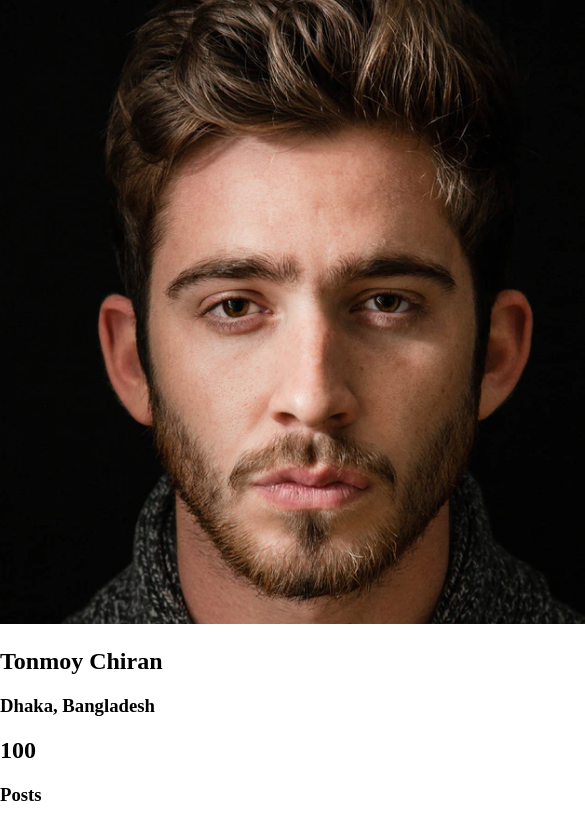
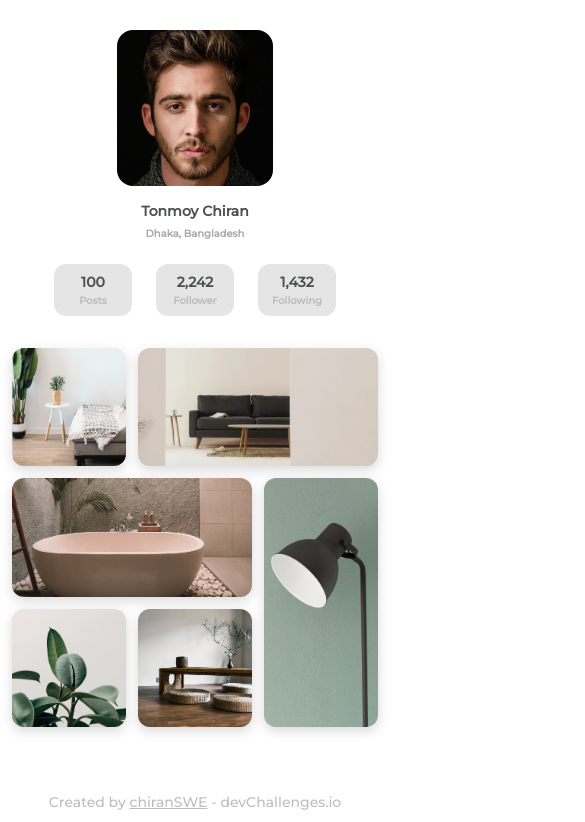
Before and after one commit to TheChiran/my-gallery-dev-challenges, a plain HTML site: page index.html in a window 390 px wide. Shown: the top 822 px of the page, 585 px wide, since content can reach past the window. Drawn offline with Linux system fonts and the light colour scheme.

Commit message:
[Task-> 1. Worked on gallery grid design 2. Added required readme]

```diff
--- a/assets/styles/responsive/responsive.css
+++ b/assets/styles/responsive/responsive.css
@@ -0,0 +1,46 @@
+@media (max-width: 992px){
+    .container{
+        padding: 30px 120px 18px 120px !important;
+        row-gap: 32px !important;
+    }
+
+    footer{
+        margin-top: 35px !important;
+    }
+}
+
+@media (max-width: 769px){
+    .container{
+        padding-left: 12px !important;
+        padding-right: 12px !important;
+    }
+
+    .gallery{
+        gap: 12px !important;
+    }
+
+    .info{
+        width: 78px !important;
+        height: 52px !important;
+    }
+
+    .info h2{
+        font-size: 12px !important;
+        line-height: 15px !important;
+    }
+
+    .info h3{
+        font-size: 12px !important;
+        line-height: 15px !important;
+    }
+
+    .user-info h2{
+        font-size: 14px !important;
+        line-height: 18px !important;
+    }
+
+    .user-info h3{
+        font-size: 10px !important;
+        line-height: 12px !important;
+    }
+}
--- a/assets/styles/styles.css
+++ b/assets/styles/styles.css
@@ -7,3 +7,151 @@ body {
     margin: 0;
     padding: 0;
 }
+
+.container{
+    display: grid;
+    grid-template-columns: repeat(12,1fr);
+    padding: 60px 240px 24px 240px;
+    row-gap: 64px;
+}
+
+.user-info{
+    grid-column: 1 / -1;
+    display: flex;
+    align-items: center;
+    justify-content: center;
+    flex-direction: column;
+}
+
+.user-info h2{
+    font-family: var(--font-family);
+    font-size: 24px;
+    line-height: 30px;
+    color: #4E5150;
+    font-style: normal;
+    margin: 16px 0 0 0;
+    padding: 0;
+}
+
+.user-info h3{
+    font-family: var(--font-family);
+    font-size: 14px;
+    line-height: 18px;
+    color: #A9A9A9;
+    font-style: normal;
+    text-align: center;
+    margin: 8px 0 24px 0;
+    padding: 0;
+}
+
+.user-avatar{
+    display: flex;
+    flex-direction: column;
+    align-items: center;
+}
+
+.user-avatar img{
+    width: 156px;
+    height: 156px;
+    border-radius: 16px;
+}
+
+.general-info{
+    display: flex;
+    column-gap: 24px;
+}
+
+.general-info .info{
+    background: #E5E5E5;
+    width: 100px;
+    height: 68px;
+    display: flex;
+    align-items: center;
+    justify-content: center;
+    border-radius: 12px;
+    flex-direction: column;
+    row-gap: 4px;
+}
+
+.general-info .info h2,.general-info .info h3{
+    margin: 0;
+    padding: 0;
+    font-family: var(--font-family);
+}
+.general-info .info h2{
+    font-size: 18px;
+    line-height: 22px;
+    text-align: center;
+    color: #4E5150;
+}
+
+.general-info .info h3{
+    font-size: 14px;
+    line-height: 18px;
+    text-align: center;
+    color: #BDBDBD;
+}
+
+.gallery{
+    display: grid;
+    grid-template-columns: repeat(12,1fr);
+    grid-template-rows: 1fr 1fr 1fr;
+    gap: 32px;
+    grid-column: 1 / -1;
+}
+
+.gallery-item{
+    height: auto;
+    width: 100%;
+}
+
+.gallery-item img{
+    border-radius: 12px;
+    width: 100%;
+    height: 100%;
+    filter: drop-shadow(0px 4px 6px rgba(0, 0, 0, 0.15));
+}
+
+.gallery .item1{
+    grid-column: 1 / 5;
+}
+
+.gallery .item2{
+    grid-column: 5 / -1;
+}
+
+.gallery .item3{
+    grid-column: 1 / 9;
+    grid-row: 2;
+}
+
+.gallery .item4{
+    grid-column: 9 / -1;
+    grid-row: 2 / -1;
+}
+
+.gallery .item5{
+    grid-column: 1 / 5;
+}
+
+.gallery .item6{
+    grid-column: 5 / 9;
+}
+
+/* footer section */
+footer{
+    width: 100%;
+    grid-column: 1 / -1;
+    margin-top: 160px;
+}
+
+footer p,a{
+    padding: 0;
+    margin: 0;
+    font-family: 'Montserrat', sans-serif;
+    font-weight: 500;
+    font-size: 14px;
+    line-height: 17px;
+    text-align: center;
+    color: #BDBDBD;
+}
--- a/index.html
+++ b/index.html
@@ -12,7 +12,7 @@
 <body>
   <div class="container">
     <div class="user-info">
-      <div class="user_avatar">
+      <div class="user-avatar">
         <img src="./assets/images/static/profilePhoto.png" alt="">
         <h2>Tonmoy Chiran</h2>
         <h3>Dhaka, Bangladesh</h3>
@@ -21,6 +21,14 @@
         <div class="info">
           <h2>100</h2>
           <h3>Posts</h3>
+        </div>
+        <div class="info">
+          <h2>2,242</h2>
+          <h3>Follower</h3>
+        </div>
+        <div class="info">
+          <h2>1,432</h2>
+          <h3>Following</h3>
         </div>
       </div>
     </div>
@@ -44,6 +52,9 @@
         <img src="./assets/images/static/photo6.png" alt="">
       </div>
     </div>
+    <footer>
+      <p>Created by <a href="https://chirantonmoy.vercel.app/">chiranSWE</a> - devChallenges.io</p>
+    </footer>
   </div>
 </body>
 
```
Also changed, not shown: assets/images/static/photo4.png (renamed from assets/images/static/photo_4.png), 1 other file.
